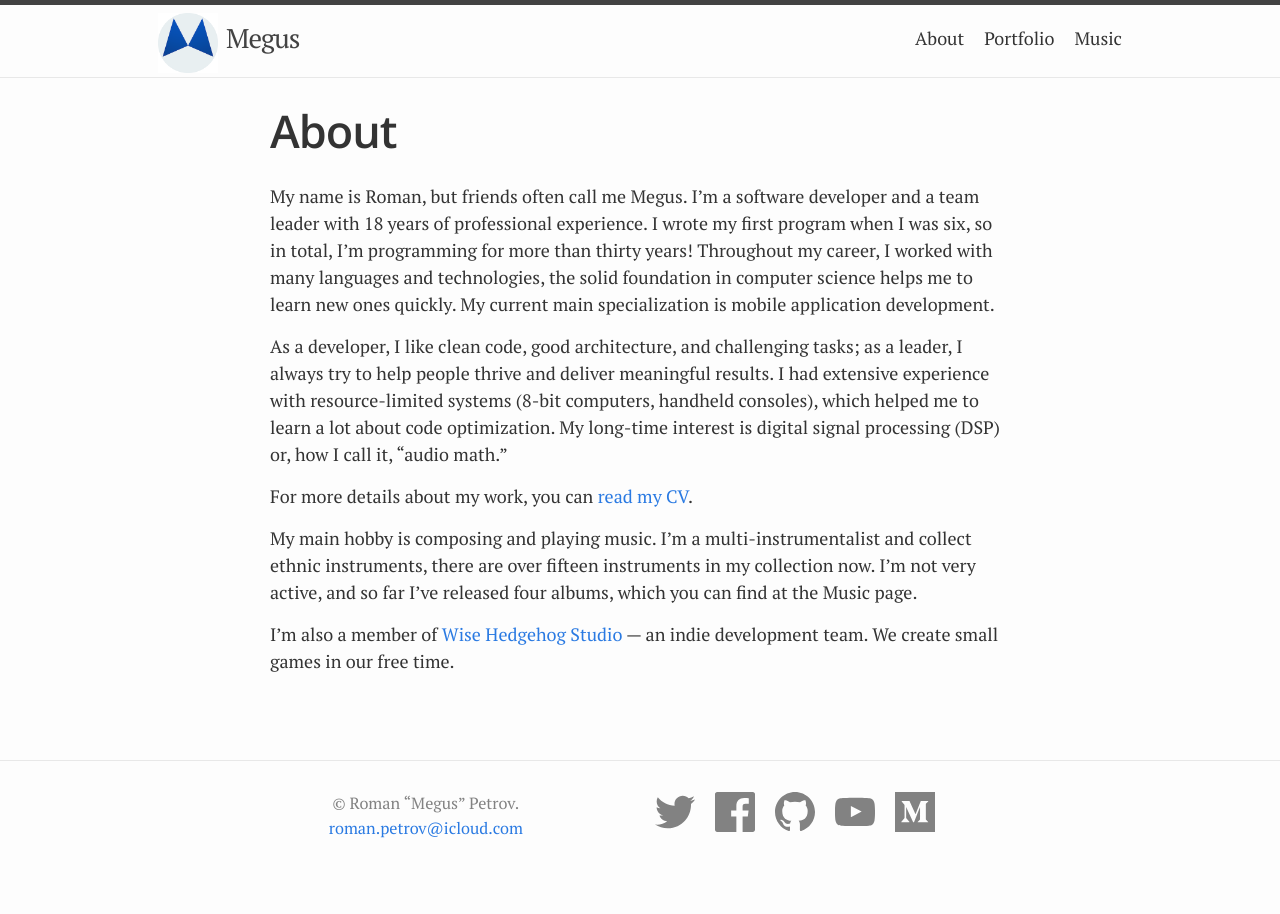
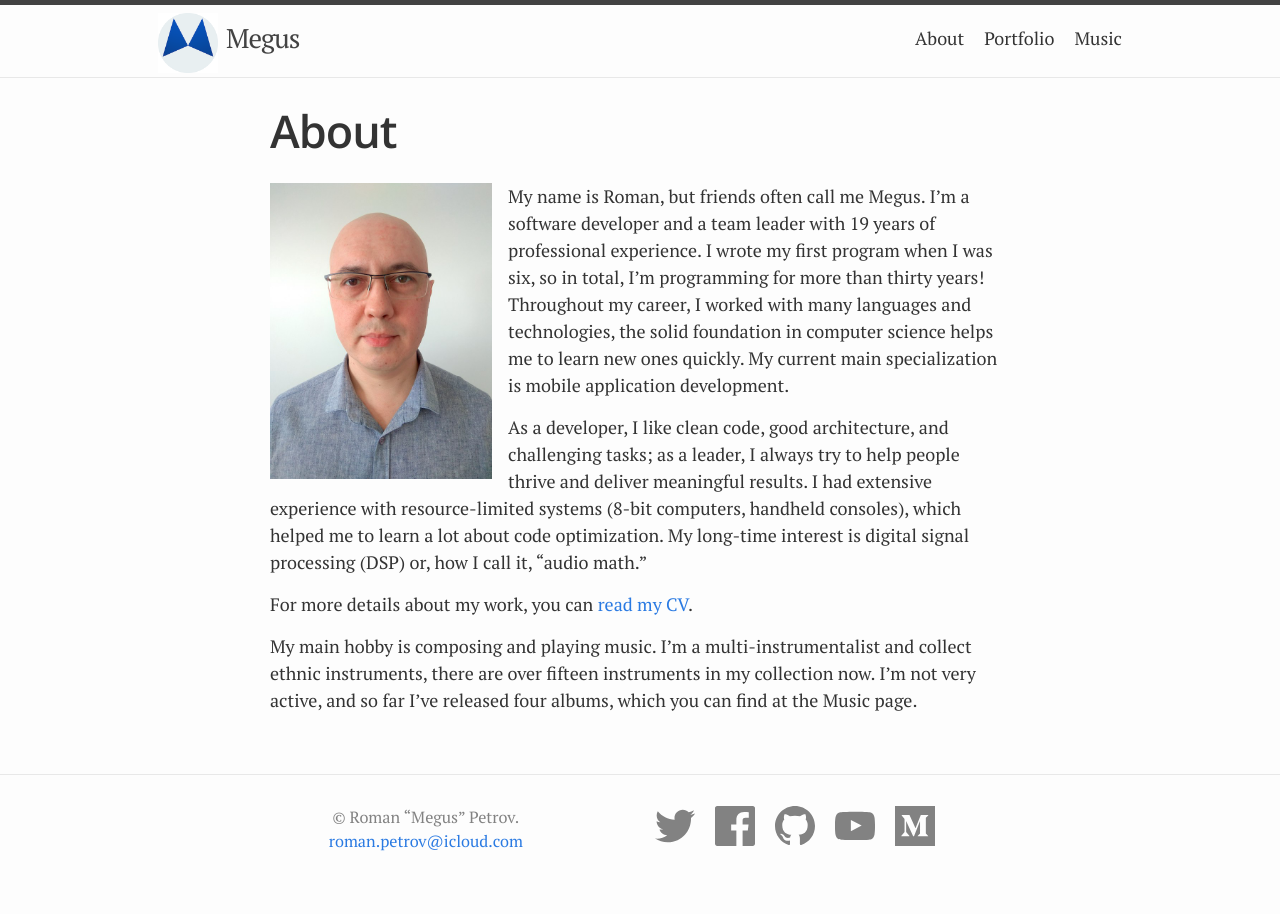
Before and after one commit to Megus/megus.github.io, a Jekyll site: the page built from about.md, in a window 1280 px wide. Built offline with Jekyll 4.4.1, drawn with Linux system fonts in a browser that asks for light colours.

Commit message:
Added a photo to the About page

```diff
--- a/about.md
+++ b/about.md
@@ -4,12 +4,12 @@ title: About
 image: /assets/social-general.png
 ---
 
-My name is Roman, but friends often call me Megus. I’m a software developer and a team leader with 18 years of professional experience. I wrote my first program when I was six, so in total, I’m programming for more than thirty years! Throughout my career, I worked with many languages and technologies, the solid foundation in computer science helps me to learn new ones quickly. My current main specialization is mobile application development.
+<img src="/assets/megus-photo.jpg" style="float: left; margin-right: 16px; margin-botto: 16px; width: 30%;" />
+
+My name is Roman, but friends often call me Megus. I’m a software developer and a team leader with 19 years of professional experience. I wrote my first program when I was six, so in total, I’m programming for more than thirty years! Throughout my career, I worked with many languages and technologies, the solid foundation in computer science helps me to learn new ones quickly. My current main specialization is mobile application development.
 
 As a developer, I like clean code, good architecture, and challenging tasks; as a leader, I always try to help people thrive and deliver meaningful results. I had extensive experience with resource-limited systems (8-bit computers, handheld consoles), which helped me to learn a lot about code optimization. My long-time interest is digital signal processing (DSP) or, how I call it, “audio math.”
 
 For more details about my work, you can [read my CV](/files/Roman_Petrov_CV.pdf).
 
 My main hobby is composing and playing music. I’m a multi-instrumentalist and collect ethnic instruments, there are over fifteen instruments in my collection now. I’m not very active, and so far I’ve released four albums, which you can find at the Music page.
-
-I’m also a member of [Wise Hedgehog Studio](https://wisehedgehog.studio) — an indie development team. We create small games in our free time.
```
Also changed, not shown: assets/megus-photo.jpg.
